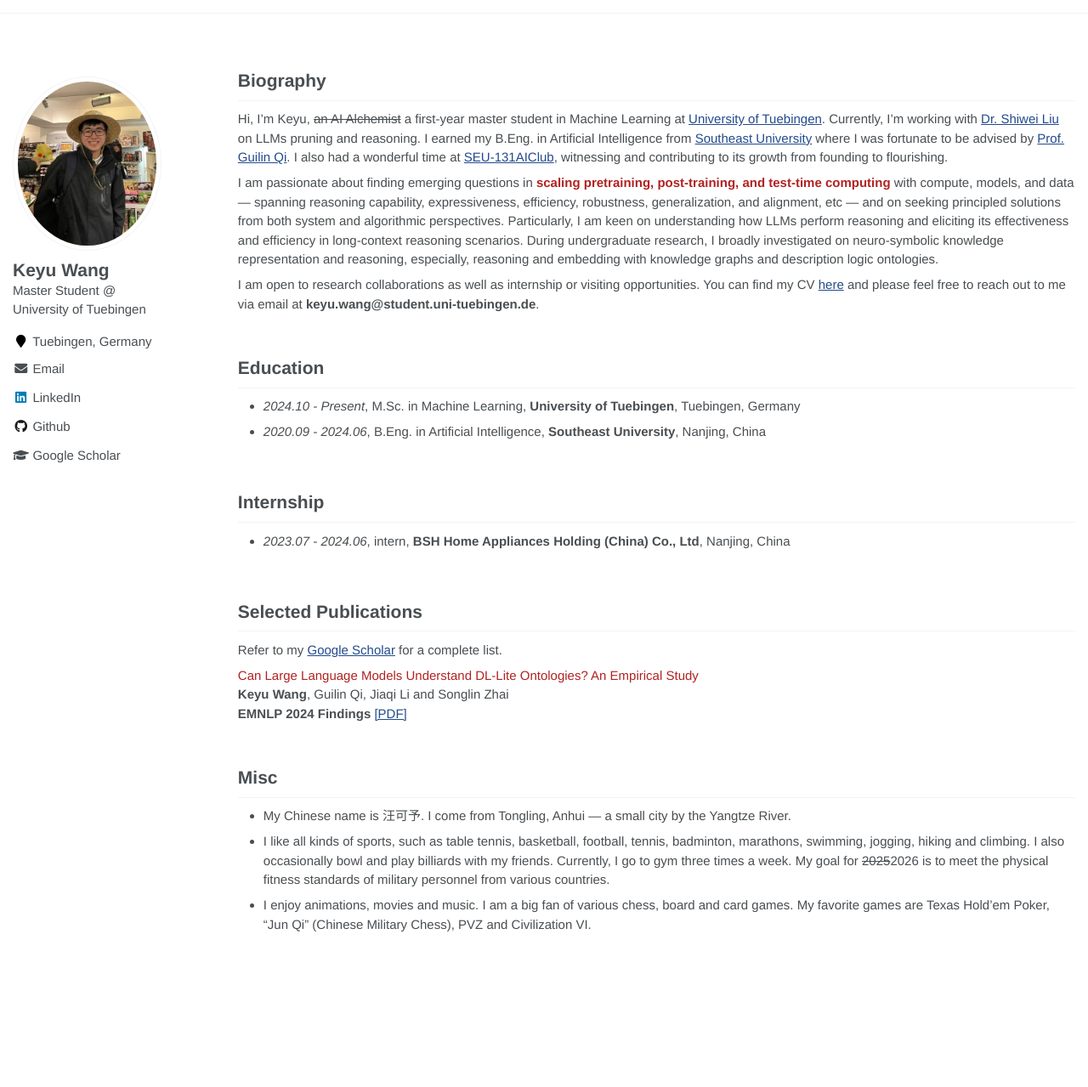
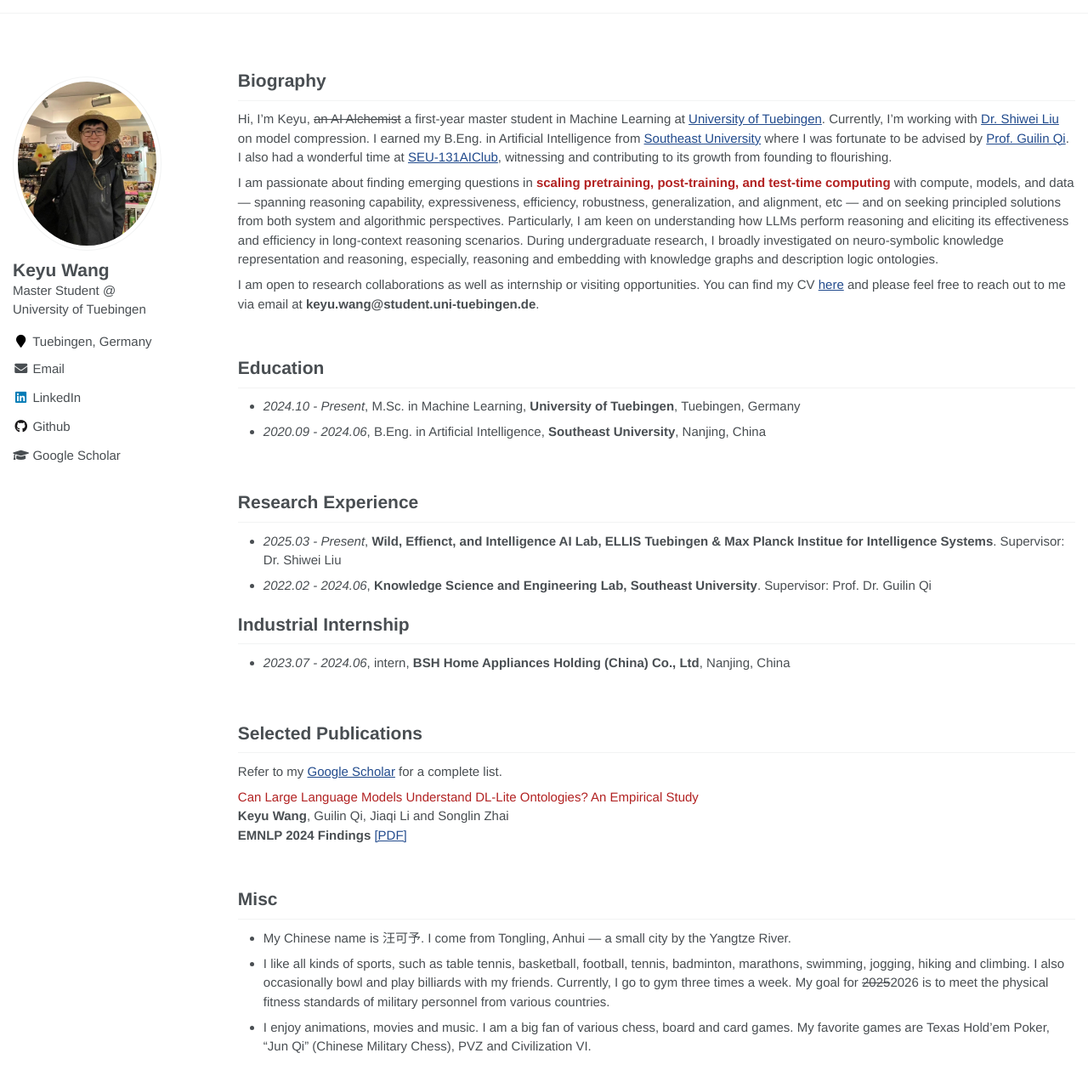
Before and after one commit to keyu-wang-2002/keyu-wang-2002.github.io, a Jekyll site: the page built from _pages/about.md, in a window 1280 px wide and 1333 px high. Shown: the top 1279 px of the window at 85% size. Built offline with Jekyll 4.4.1, drawn with Linux system fonts in a browser that asks for light colours.

Commit message:
Update about.md

```diff
--- a/_pages/about.md
+++ b/_pages/about.md
@@ -15,7 +15,7 @@ redirect_from:
 
 # Biography
 
-Hi, I'm Keyu, ~~an AI Alchemist~~ a first-year master student in Machine Learning at [University of Tuebingen]([[https://uni-tuebingen.de/en/]]). Currently, I’m working with [Dr. Shiwei Liu](https://shiweiliuiiiiiii.github.io) on LLMs pruning and reasoning. I earned my B.Eng. in Artificial Intelligence from [Southeast University](https://www.seu.edu.cn/) where I was fortunate to be advised by [Prof. Guilin Qi](https://scholar.google.com/citations?user=1gw3LJQAAAAJ&hl=zh-CN). I also  had a wonderful time at [SEU-131AIClub](https://github.com/131AIClub), witnessing and contributing to its growth from founding to flourishing.
+Hi, I'm Keyu, ~~an AI Alchemist~~ a first-year master student in Machine Learning at [University of Tuebingen]([[https://uni-tuebingen.de/en/]]). Currently, I’m working with [Dr. Shiwei Liu](https://shiweiliuiiiiiii.github.io) on model compression. I earned my B.Eng. in Artificial Intelligence from [Southeast University](https://www.seu.edu.cn/) where I was fortunate to be advised by [Prof. Guilin Qi](https://scholar.google.com/citations?user=1gw3LJQAAAAJ&hl=zh-CN). I also  had a wonderful time at [SEU-131AIClub](https://github.com/131AIClub), witnessing and contributing to its growth from founding to flourishing.
 
 I am passionate about finding emerging questions in <font color='FireBrick'><strong>scaling pretraining, post-training, and test-time computing</strong></font> with compute, models, and data — spanning reasoning capability, expressiveness, efficiency, robustness, generalization, and alignment, etc — and on seeking principled solutions from both system and algorithmic perspectives. Particularly, I am keen on understanding how LLMs perform reasoning and eliciting its effectiveness and efficiency in long-context reasoning scenarios. During undergraduate research, I broadly investigated on  neuro-symbolic knowledge representation and reasoning, especially, reasoning and embedding with knowledge graphs and description logic ontologies.
 
@@ -33,7 +33,12 @@ I am open to research collaborations as well as internship or visiting opportuni
 <br>
 
 
-# Internship
+# Research Experience
+- *2025.03 - Present*, **Wild, Effienct, and Intelligence AI Lab, ELLIS Tuebingen & Max Planck Institue for Intelligence Systems**. Supervisor: Dr. Shiwei Liu
+- *2022.02 - 2024.06*, **Knowledge Science and Engineering Lab, Southeast University**. Supervisor: Prof. Dr. Guilin Qi
+
+
+# Industrial Internship
 - *2023.07 - 2024.06*, intern, **BSH Home Appliances Holding (China) Co., Ltd**, Nanjing, China
 
 
```
